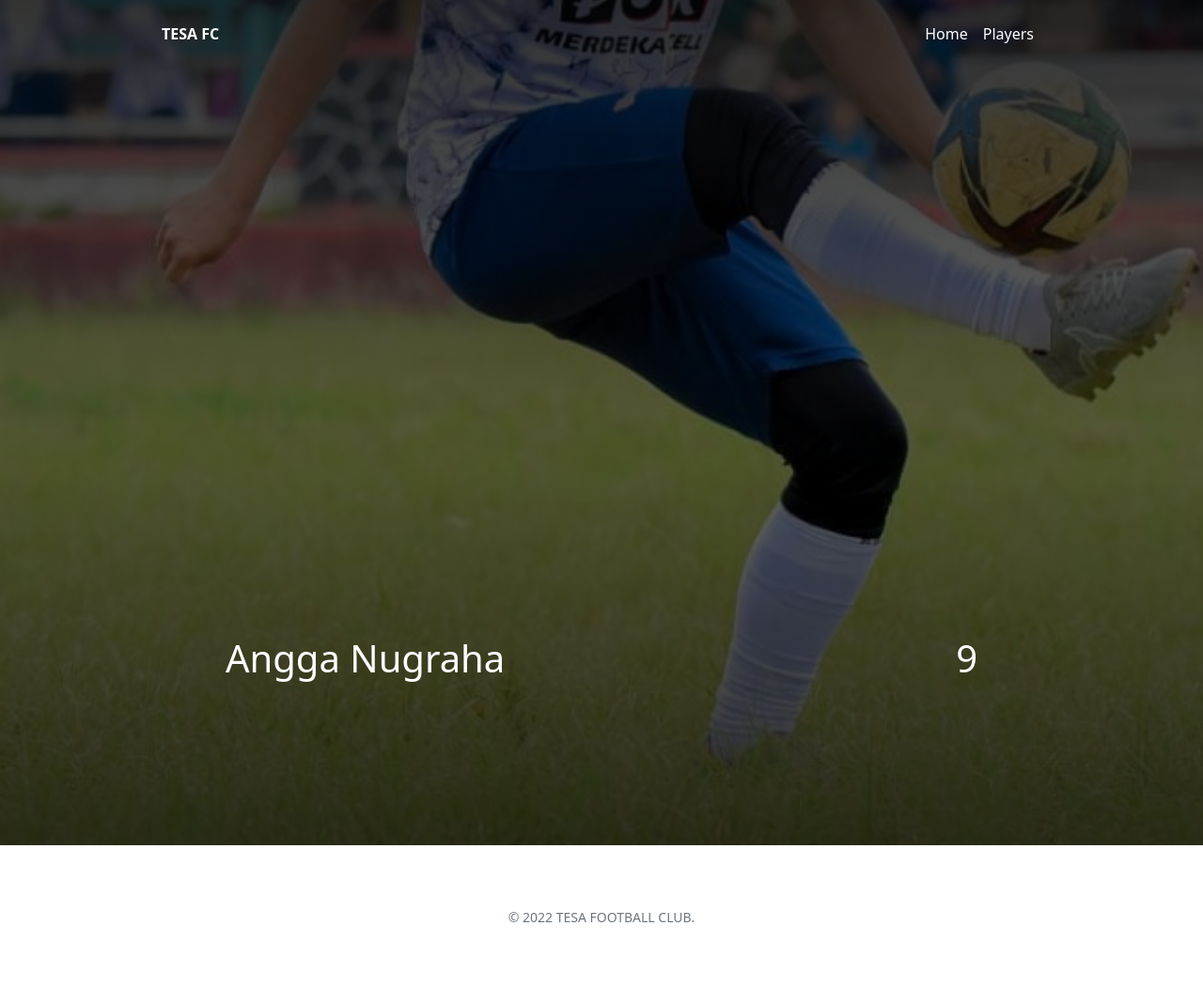
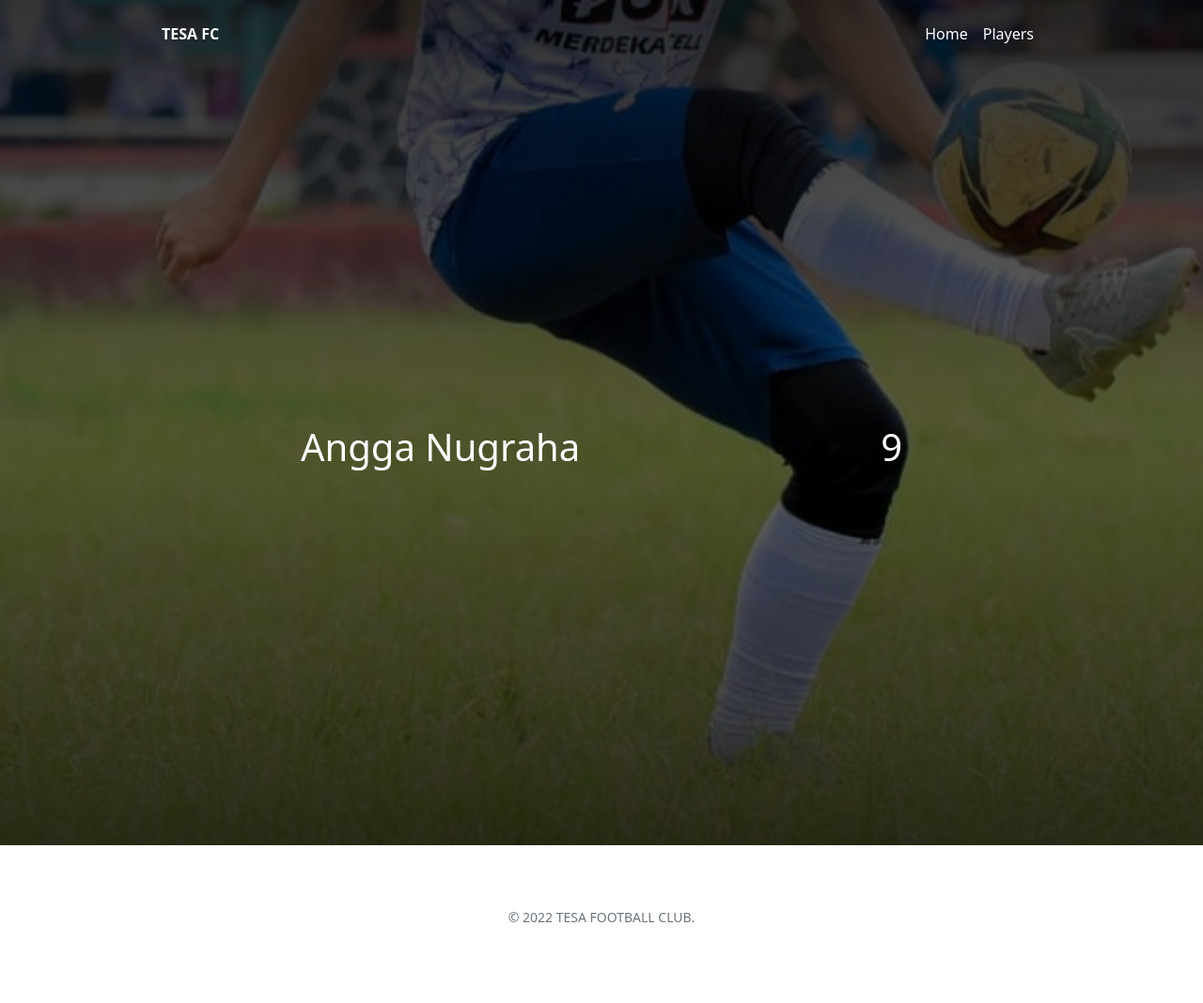
Before and after one commit to tesafc/www2, a Jekyll site: the page built from _players/angga-nugraha.md, in a window 1280 px wide. Shown: the whole page at 94% size. Built offline with Jekyll 4.4.1, drawn with Linux system fonts in a browser that asks for light colours.

Commit message:
Update header-player.html

```diff
--- a/_includes/header-player.html
+++ b/_includes/header-player.html
@@ -10,7 +10,7 @@
         </nav>
       </div>
     </div>
-    <div class="h-75 d-flex align-items-end justify-content-around">
+    <div class="h-50 d-flex align-items-end justify-content-evenly">
       <div>
         <span class="fs-1 text-capitalize">{{ page.title }}</span>
       </div>
```
